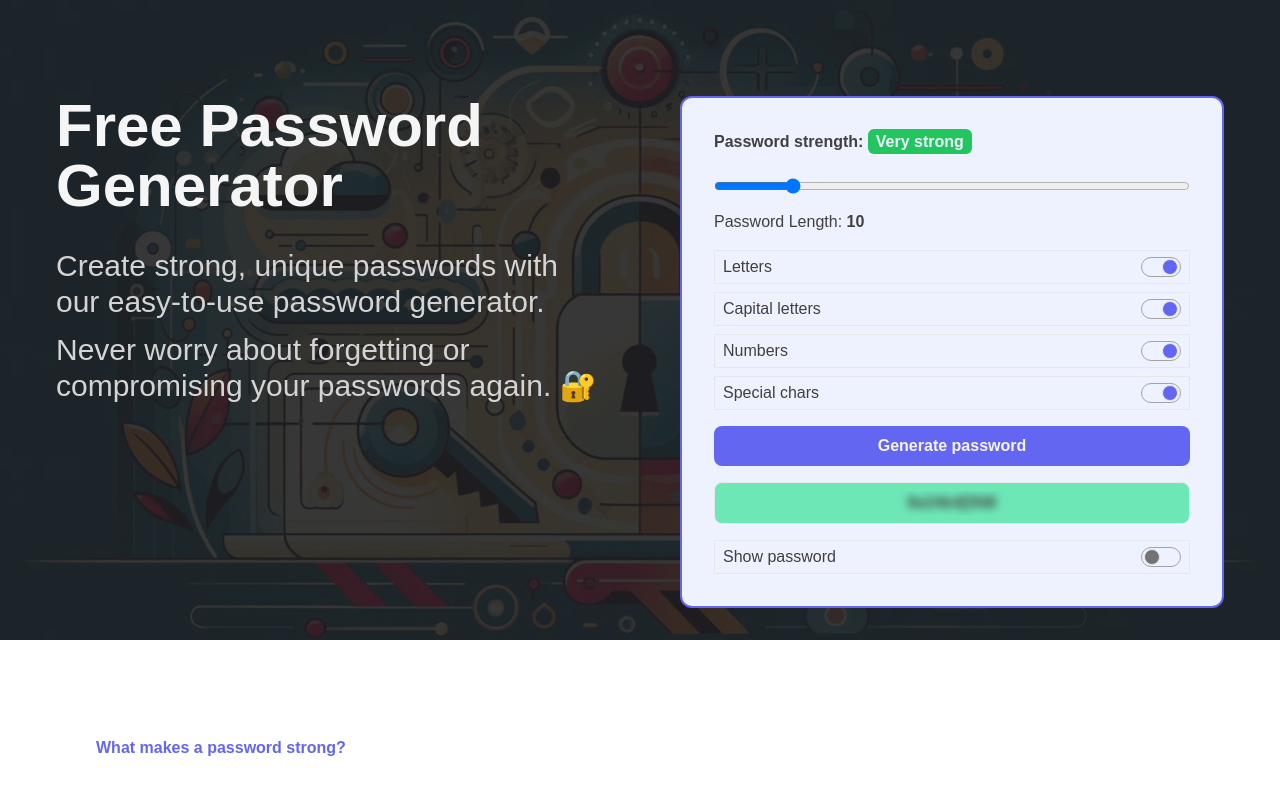
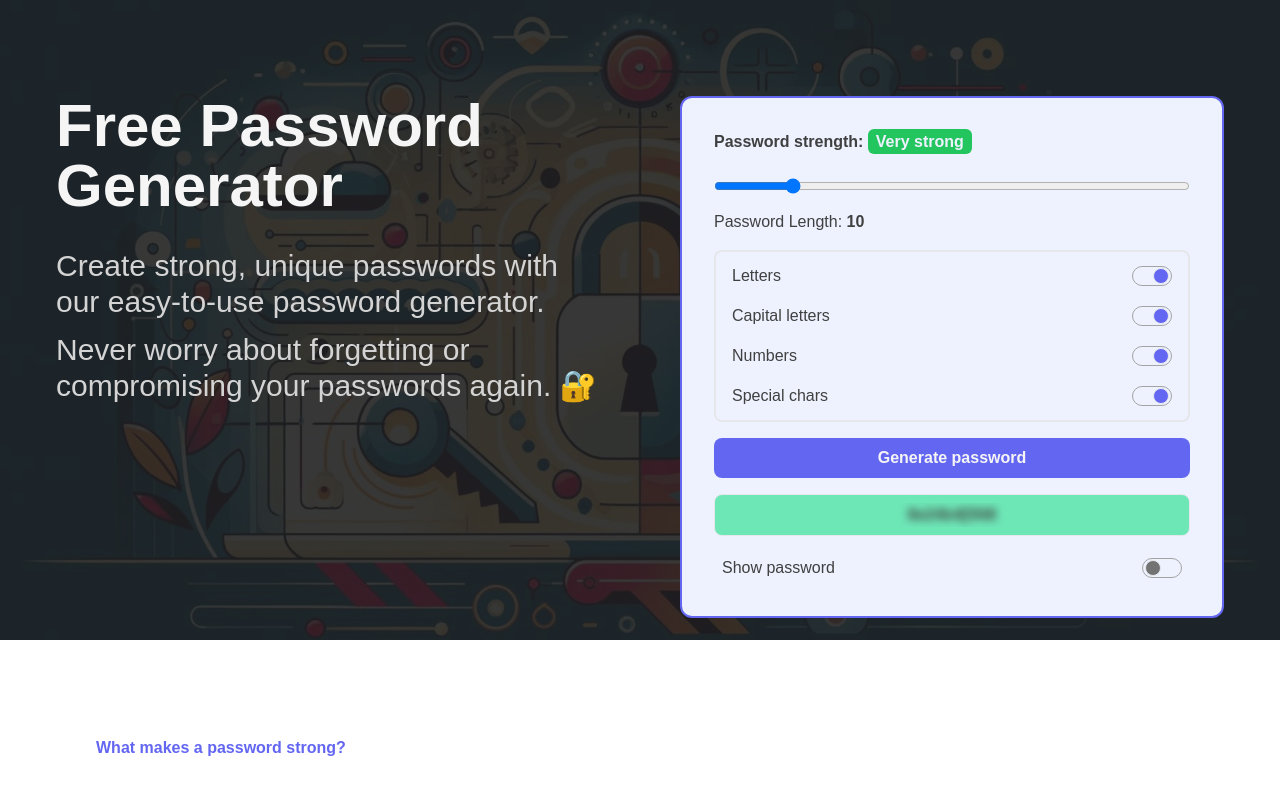
Before and after one commit to Patrykbarc/ts-password-generator, a React (Vite) app: page / in a window 1280 px wide. Shown: the top 795 px of the page. Built offline with nearby package versions, Linux system fonts and the light colour scheme.

Commit message:
Installed react-hot-toast library

```diff
--- a/package.json
+++ b/package.json
@@ -12,7 +12,8 @@
   "dependencies": {
     "@heroicons/react": "^2.1.1",
     "react": "^18.2.0",
-    "react-dom": "^18.2.0"
+    "react-dom": "^18.2.0",
+    "react-hot-toast": "^2.4.1"
   },
   "devDependencies": {
     "@types/react": "^18.2.64",
--- a/src/App.tsx
+++ b/src/App.tsx
@@ -1,7 +1,13 @@
-import { Layout } from "./components/Layout/Layout";
+import { Layout } from './components/Layout/Layout'
+import { Toaster } from 'react-hot-toast'
 
 function App() {
-  return <Layout />;
+	return (
+		<>
+			<Toaster />
+			<Layout />
+		</>
+	)
 }
 
-export default App;
+export default App
--- a/src/components/GeneratePassword/GeneratePassword.tsx
+++ b/src/components/GeneratePassword/GeneratePassword.tsx
@@ -5,9 +5,10 @@ import { PasswordGeneratorSettings } from '../../utils/interfaces'
 import { copyToClipboard } from '../../utils/copyToClipboard'
 import { SwitchButton } from '../SwitchButton/SwitchButton'
 
+
 export function GeneratePassword({ settings }: { settings: PasswordGeneratorSettings }) {
 	const [generatedPassword, setGeneratedPassword] = useState('')
-	const [isCopied, setIsCopied] = useState(false)
+	// const [isCopied, setIsCopied] = useState(false)
 	const [isPasswordBlured, setIsPasswordBlured] = useState(true)
 
 	const { includeCapitalLetters, includeLetters, includeNumbers, includeSpecialChars } = settings
@@ -15,7 +16,7 @@ export function GeneratePassword({ settings }: { settings: PasswordGeneratorSett
 	const handleGeneratePassword = useCallback(() => {
 		const newPassword = generatePassword(settings)
 		setGeneratedPassword(newPassword)
-		setIsCopied(false)
+		// setIsCopied(false)
 	}, [settings])
 
 	useEffect(() => {
@@ -33,7 +34,7 @@ export function GeneratePassword({ settings }: { settings: PasswordGeneratorSett
 
 			<div
 				className='cursor-pointer rounded-lg border bg-emerald-300 p-2 px-3 text-center transition-colors'
-				onClick={event => copyToClipboard({ event, setIsCopied })}>
+				onClick={event => copyToClipboard({ event })}>
 				<div className='overflow-hidden'>
 					<p>
 						<span
--- a/src/components/GeneratorOptions/GeneratorOptions.tsx
+++ b/src/components/GeneratorOptions/GeneratorOptions.tsx
@@ -12,7 +12,7 @@ export function GeneratorOptions({ settings, setSettings }: GeneratorSettingsPro
 
 	return (
 		<div>
-			<div className='flex gap-2 sm:flex-row my-4 flex-wrap'>
+			<div className='flex gap-2 sm:flex-row my-4 flex-wrap border-2 p-2 rounded-lg'>
 				{options.map(option => {
 					return (
 						<div className='w-full' key={option.value}>
--- a/src/components/SwitchButton/SwitchButton.tsx
+++ b/src/components/SwitchButton/SwitchButton.tsx
@@ -20,7 +20,7 @@ export function SwitchButton({
 
 	return (
 		<label
-			className={`flex w-full justify-between py-1 px-2 border gap-3 cursor-pointer ${directionStyle}`}>
+			className={`flex w-full justify-between py-1 px-2 gap-3 cursor-pointer ${directionStyle}`}>
 			{label && <span className='inline-block select-none'>{label}</span>}
 			<input
 				className='hidden'
--- a/src/utils/copyToClipboard.tsx
+++ b/src/utils/copyToClipboard.tsx
@@ -1,20 +1,17 @@
-import { Dispatch, SetStateAction } from 'react'
+import { toast } from 'react-hot-toast'
 
 interface CopyToClipboardArgs {
 	event: React.MouseEvent<HTMLElement>
-	setIsCopied: Dispatch<SetStateAction<boolean>>
 }
 
-export function copyToClipboard({ event, setIsCopied }: CopyToClipboardArgs) {
+export function copyToClipboard({ event }: CopyToClipboardArgs) {
 	const text = event.currentTarget.textContent
 	try {
 		text !== null && navigator.clipboard.writeText(text)
-		setIsCopied(true)
-
-		setTimeout(() => {
-			setIsCopied(false)
-		}, 2500)
+		toast.success('Copied to cliboard')
 	} catch (error) {
 		setTimeout(() => {}, 3500)
+		console.error(error)
+		toast.error('Something went wrong 😐')
 	}
 }
```
Also changed, not shown: 1 other file (tests, documents, lock files or other folders).
